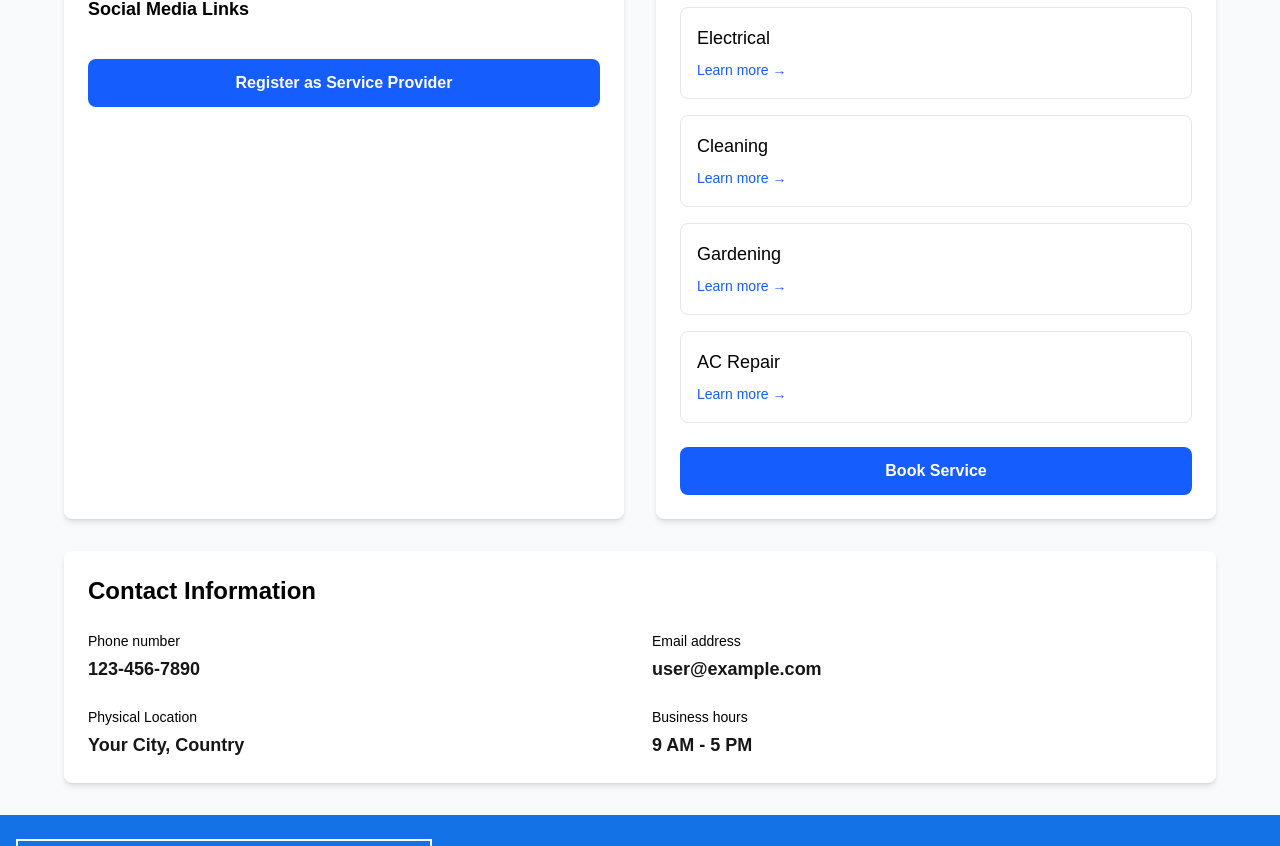
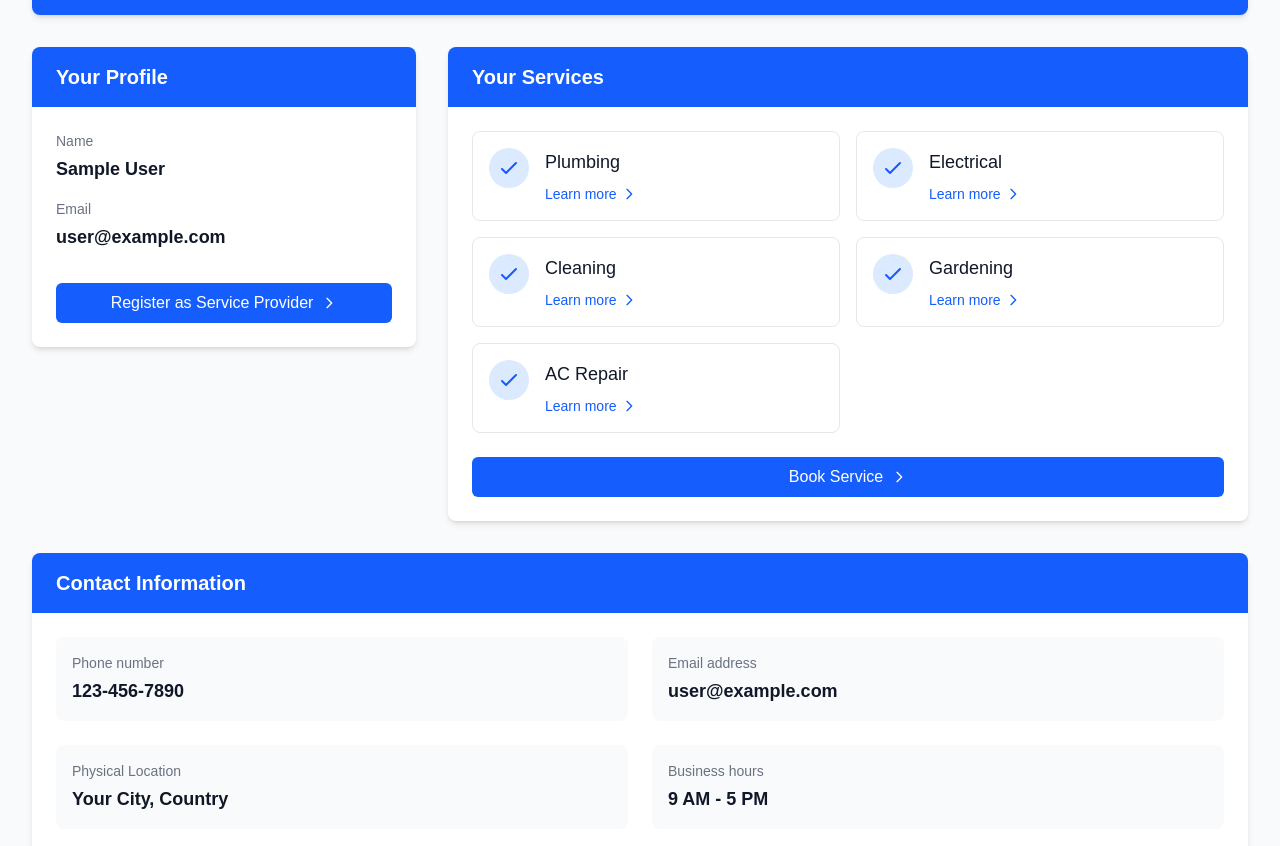
Before and after one commit to Bikram-sharma/project-by-betta, a Next.js app: page /dashboard in a window 1280 px wide. Shown: the part 293-1139 px from the top of the page. Built offline with nearby package versions, Linux system fonts and the light colour scheme; no server answers; sample sign-in values are in the browser's storage.

Commit message:
new dashboard look

```diff
--- a/src/app/dashboard/page.tsx
+++ b/src/app/dashboard/page.tsx
@@ -25,7 +25,6 @@ export default function ServiceProviderDashboard() {
 
   useEffect(() => {
     if (session?.user) {
-      // Sample: Populate user data from session
       setUser({
         name: session.user.name || "",
         email: session.user.email || "",
@@ -43,103 +42,123 @@ export default function ServiceProviderDashboard() {
   }
 
   return (
-    <div className="min-h-screen bg-gray-50 flex flex-col">
-      <main className="flex-1 container mx-auto py-8 px-4 md:px-6">
-        <div className="max-w-6xl mx-auto">
-          <div className="grid grid-cols-1 lg:grid-cols-2 gap-8 mb-8">
-            <section className="bg-white rounded-lg shadow-md p-6">
-              <div className="grid grid-cols-1 gap-6 mb-6">
+    <div className="min-h-screen bg-gray-50">
+      <header className="bg-white shadow-sm">
+        <div className="max-w-7xl mx-auto py-6 px-4 sm:px-6 lg:px-8">
+          <h1 className="text-3xl font-bold text-gray-900">Service Provider Dashboard</h1>
+        </div>
+      </header>
+
+      <main className="container mx-auto py-8 px-4 sm:px-6 lg:px-8">
+        <div className="bg-blue-600 rounded-lg shadow-md p-6 mb-8 text-white">
+          <h2 className="text-2xl font-bold mb-2">Welcome back, {user.name}!</h2>
+          <p className="opacity-90">Manage your services and profile information</p>
+        </div>
+
+        <div className="grid grid-cols-1 lg:grid-cols-3 gap-8">
+          <section className="lg:col-span-1">
+            <div className="bg-white rounded-lg shadow-md overflow-hidden">
+              <div className="bg-blue-600 px-6 py-4">
+                <h2 className="text-xl font-bold text-white">Your Profile</h2>
+              </div>
+              <div className="p-6">
+                <div className="space-y-4">
                   <div>
-                  <label className="block text-sm font-medium text-black mb-1">
-                    Name
-                  </label>
-                  <p className="text-lg font-semibold">{user.name}</p>
+                    <label className="block text-sm font-medium text-gray-500">Name</label>
+                    <p className="mt-1 text-lg font-semibold text-gray-900">{user.name}</p>
                   </div>
                   <div>
-                  <label className="block text-sm font-medium text-black mb-1">
-                    Email
-                  </label>
-                  <p className="text-lg font-semibold">{user.email}</p>
+                    <label className="block text-sm font-medium text-gray-500">Email</label>
+                    <p className="mt-1 text-lg font-semibold text-gray-900">{user.email}</p>
                   </div>
                 </div>
 
-              {/* Social Media and Register Button */}
-              <div className="mb-6">
-                <h2 className="text-lg font-semibold text-black mb-3">
-                  Social Media Links
-                </h2>
-                <div className="flex space-x-4">
-                  {/* Add your SVG icons here */}
+                <div className="mt-8">
+                  <Link
+                    href="/registration"
+                    className="w-full bg-blue-600 hover:bg-blue-700 text-white font-medium py-2 px-4 rounded-md transition duration-150 ease-in-out flex items-center justify-center"
+                  >
+                    <span>Register as Service Provider</span>
+                    <svg className="ml-2 w-4 h-4" fill="none" stroke="currentColor" viewBox="0 0 24 24" xmlns="http://www.w3.org/2000/svg">
+                      <path strokeLinecap="round" strokeLinejoin="round" strokeWidth={2} d="M9 5l7 7-7 7" />
+                    </svg>
+                  </Link>
                 </div>
               </div>
-
-              <Link
-                href="/registration"
-                className="w-full bg-blue-600 hover:bg-blue-700 text-white font-bold py-3 px-6 rounded-lg text-center block"
-              >
-                Register as Service Provider
-              </Link>
+            </div>
           </section>
 
-            <section className="bg-white rounded-lg shadow-md p-6">
-              <h2 className="text-2xl font-bold text-black mb-6">
-                Services We Provide
-              </h2>
-              <div className="grid grid-cols-1 gap-4 mb-6">
+          <section className="lg:col-span-2">
+            <div className="bg-white rounded-lg shadow-md overflow-hidden">
+              <div className="bg-blue-600 px-6 py-4">
+                <h2 className="text-xl font-bold text-white">Your Services</h2>
+              </div>
+              <div className="p-6">
+                <div className="grid grid-cols-1 md:grid-cols-2 gap-4 mb-6">
                   {services.map((service, index) => (
                     <div
                       key={index}
-                    className="border border-gray-200 rounded-lg p-4 hover:bg-gray-50"
+                      className="border border-gray-200 rounded-lg p-4 hover:shadow-md transition duration-150 ease-in-out"
                     >
-                    <h3 className="font-medium text-lg text-black">
-                      {service}
-                    </h3>
-                    <button className="mt-2 text-sm text-blue-600 hover:text-blue-800">
-                      Learn more →
+                      <div className="flex items-start">
+                        <div className="flex-shrink-0 h-10 w-10 rounded-full bg-blue-100 flex items-center justify-center">
+                          <svg className="h-6 w-6 text-blue-600" fill="none" stroke="currentColor" viewBox="0 0 24 24" xmlns="http://www.w3.org/2000/svg">
+                            <path strokeLinecap="round" strokeLinejoin="round" strokeWidth={2} d="M5 13l4 4L19 7" />
+                          </svg>
+                        </div>
+                        <div className="ml-4">
+                          <h3 className="font-medium text-lg text-gray-900">{service}</h3>
+                          <button className="mt-2 text-sm text-blue-600 hover:text-blue-800 font-medium flex items-center">
+                            Learn more
+                            <svg className="ml-1 w-4 h-4" fill="none" stroke="currentColor" viewBox="0 0 24 24" xmlns="http://www.w3.org/2000/svg">
+                              <path strokeLinecap="round" strokeLinejoin="round" strokeWidth={2} d="M9 5l7 7-7 7" />
+                            </svg>
                           </button>
+                        </div>
+                      </div>
                     </div>
                   ))}
                 </div>
-              <Link href={"/services"}>
-                <button className="w-full bg-blue-600 hover:bg-blue-700 text-white font-bold py-3 px-6 rounded-lg">
-                  Book Service
+                <Link href="/services">
+                  <button className="w-full bg-blue-600 hover:bg-blue-700 text-white font-medium py-2 px-4 rounded-md transition duration-150 ease-in-out flex items-center justify-center">
+                    <span>Book Service</span>
+                    <svg className="ml-2 w-4 h-4" fill="none" stroke="currentColor" viewBox="0 0 24 24" xmlns="http://www.w3.org/2000/svg">
+                      <path strokeLinecap="round" strokeLinejoin="round" strokeWidth={2} d="M9 5l7 7-7 7" />
+                    </svg>
                   </button>
                 </Link>
-            </section>
-          </div>
-
-          <section className="bg-white rounded-lg shadow-md p-6">
-            <h2 className="text-2xl font-bold text-black mb-6">
-              Contact Information
-            </h2>
-            <div className="grid grid-cols-1 md:grid-cols-2 gap-6">
-              <div>
-                <label className="block text-sm font-medium text-black mb-1">
-                  Phone number
-                </label>
-                <p className="text-lg font-semibold">{user.phone}</p>
-              </div>
-              <div>
-                <label className="block text-sm font-medium text-black mb-1">
-                  Email address
-                </label>
-                <p className="text-lg font-semibold">{user.email}</p>
-              </div>
-              <div>
-                <label className="block text-sm font-medium text-black mb-1">
-                  Physical Location
-                </label>
-                <p className="text-lg font-semibold">{user.location}</p>
-              </div>
-              <div>
-                <label className="block text-sm font-medium text-black mb-1">
-                  Business hours
-                </label>
-                <p className="text-lg font-semibold">{user.hours}</p>
               </div>
             </div>
           </section>
         </div>
+
+        <section className="mt-8">
+          <div className="bg-white rounded-lg shadow-md overflow-hidden">
+            <div className="bg-blue-600 px-6 py-4">
+              <h2 className="text-xl font-bold text-white">Contact Information</h2>
+            </div>
+            <div className="p-6">
+              <div className="grid grid-cols-1 md:grid-cols-2 gap-6">
+                <div className="bg-gray-50 p-4 rounded-lg">
+                  <label className="block text-sm font-medium text-gray-500">Phone number</label>
+                  <p className="mt-1 text-lg font-semibold text-gray-900">{user.phone}</p>
+                </div>
+                <div className="bg-gray-50 p-4 rounded-lg">
+                  <label className="block text-sm font-medium text-gray-500">Email address</label>
+                  <p className="mt-1 text-lg font-semibold text-gray-900">{user.email}</p>
+                </div>
+                <div className="bg-gray-50 p-4 rounded-lg">
+                  <label className="block text-sm font-medium text-gray-500">Physical Location</label>
+                  <p className="mt-1 text-lg font-semibold text-gray-900">{user.location}</p>
+                </div>
+                <div className="bg-gray-50 p-4 rounded-lg">
+                  <label className="block text-sm font-medium text-gray-500">Business hours</label>
+                  <p className="mt-1 text-lg font-semibold text-gray-900">{user.hours}</p>
+                </div>
+              </div>
+            </div>
+          </div>
+        </section>
       </main>
     </div>
   );
```
Lines whose indentation alone changed are shown as unchanged.
